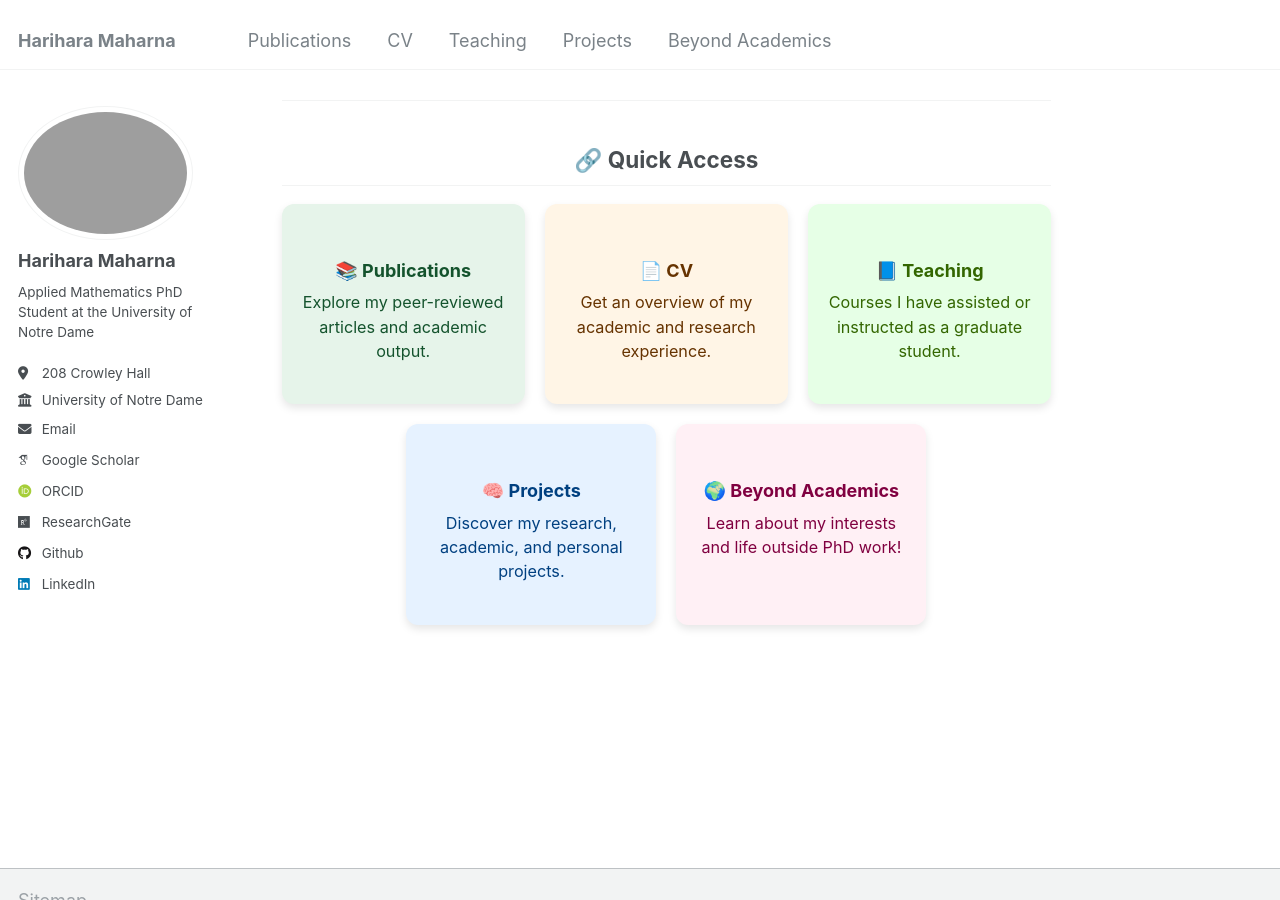
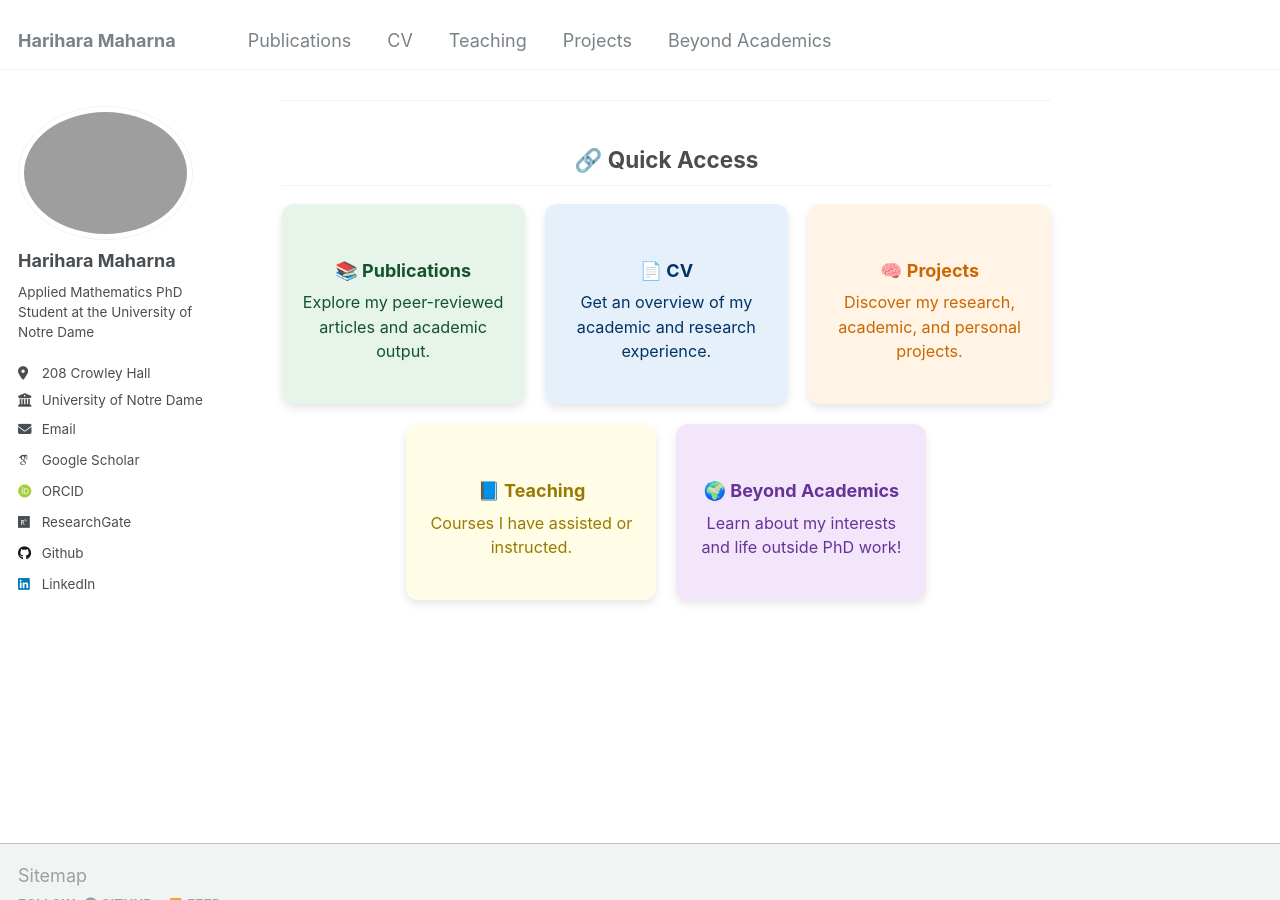
Before and after one commit to harihara-m/harihara-m.github.io, a Jekyll site: the page built from _pages/about.md, in a window 1280 px wide and 900 px high, scrolled down 553 px. Built offline with Jekyll 4.4.1, drawn with Linux system fonts in a browser that asks for light colours; some web fonts are replaced.

Commit message:
more updates

```diff
--- a/_pages/about.md
+++ b/_pages/about.md
@@ -31,22 +31,22 @@ Previously, I completed my **M.Sc. in Mathematics** at the [Indian Institute of
   <p style="font-size: 0.9em;">Explore my peer-reviewed articles and academic output.</p>
   </a>
 
-  <a href="/cv/" style="flex: 1 1 200px; max-width: 250px; text-align: center; padding: 20px; border-radius: 12px; background-color: #fff5e6; box-shadow: 0 4px 8px rgba(0,0,0,0.1); text-decoration: none; color: #663300;">
+  <a href="/cv/" style="flex: 1 1 200px; max-width: 250px; text-align: center; padding: 20px; border-radius: 12px; background-color: #e6f0fa; box-shadow: 0 4px 8px rgba(0,0,0,0.1); text-decoration: none; color: #003366;">
     <h3>📄 CV</h3>
     <p style="font-size: 0.9em;">Get an overview of my academic and research experience.</p>
   </a>
 
-  <a href="/teaching/" style="flex: 1 1 200px; max-width: 250px; text-align: center; padding: 20px; border-radius: 12px; background-color: #e6ffe6; box-shadow: 0 4px 8px rgba(0,0,0,0.1); text-decoration: none; color: #336600;">
-    <h3>📘 Teaching</h3>
-    <p style="font-size: 0.9em;">Courses I have assisted or instructed as a graduate student.</p>
-  </a>
-
-  <a href="/project/" style="flex: 1 1 200px; max-width: 250px; text-align: center; padding: 20px; border-radius: 12px; background-color: #e6f2ff; box-shadow: 0 4px 8px rgba(0,0,0,0.1); text-decoration: none; color: #004080;">
+  <a href="/project/" style="flex: 1 1 200px; max-width: 250px; text-align: center; padding: 20px; border-radius: 12px; background-color: #fff4e6; box-shadow: 0 4px 8px rgba(0,0,0,0.1); text-decoration: none; color: #cc6600;">
     <h3>🧠 Projects</h3>
     <p style="font-size: 0.9em;">Discover my research, academic, and personal projects.</p>
   </a>
 
-  <a href="/more/" style="flex: 1 1 200px; max-width: 250px; text-align: center; padding: 20px; border-radius: 12px; background-color: #fff0f5; box-shadow: 0 4px 8px rgba(0,0,0,0.1); text-decoration: none; color: #800040;">
+  <a href="/teaching/" style="flex: 1 1 200px; max-width: 250px; text-align: center; padding: 20px; border-radius: 12px; background-color: #fffde6; box-shadow: 0 4px 8px rgba(0,0,0,0.1); text-decoration: none; color: #997a00;">
+    <h3>📘 Teaching</h3>
+    <p style="font-size: 0.9em;">Courses I have assisted or instructed.</p>
+  </a>
+
+  <a href="/more/" style="flex: 1 1 200px; max-width: 250px; text-align: center; padding: 20px; border-radius: 12px; background-color: #f3e6fa; box-shadow: 0 4px 8px rgba(0,0,0,0.1); text-decoration: none; color: #663399;">
     <h3>🌍 Beyond Academics</h3>
     <p style="font-size: 0.9em;">Learn about my interests and life outside PhD work!</p>
   </a>
```
